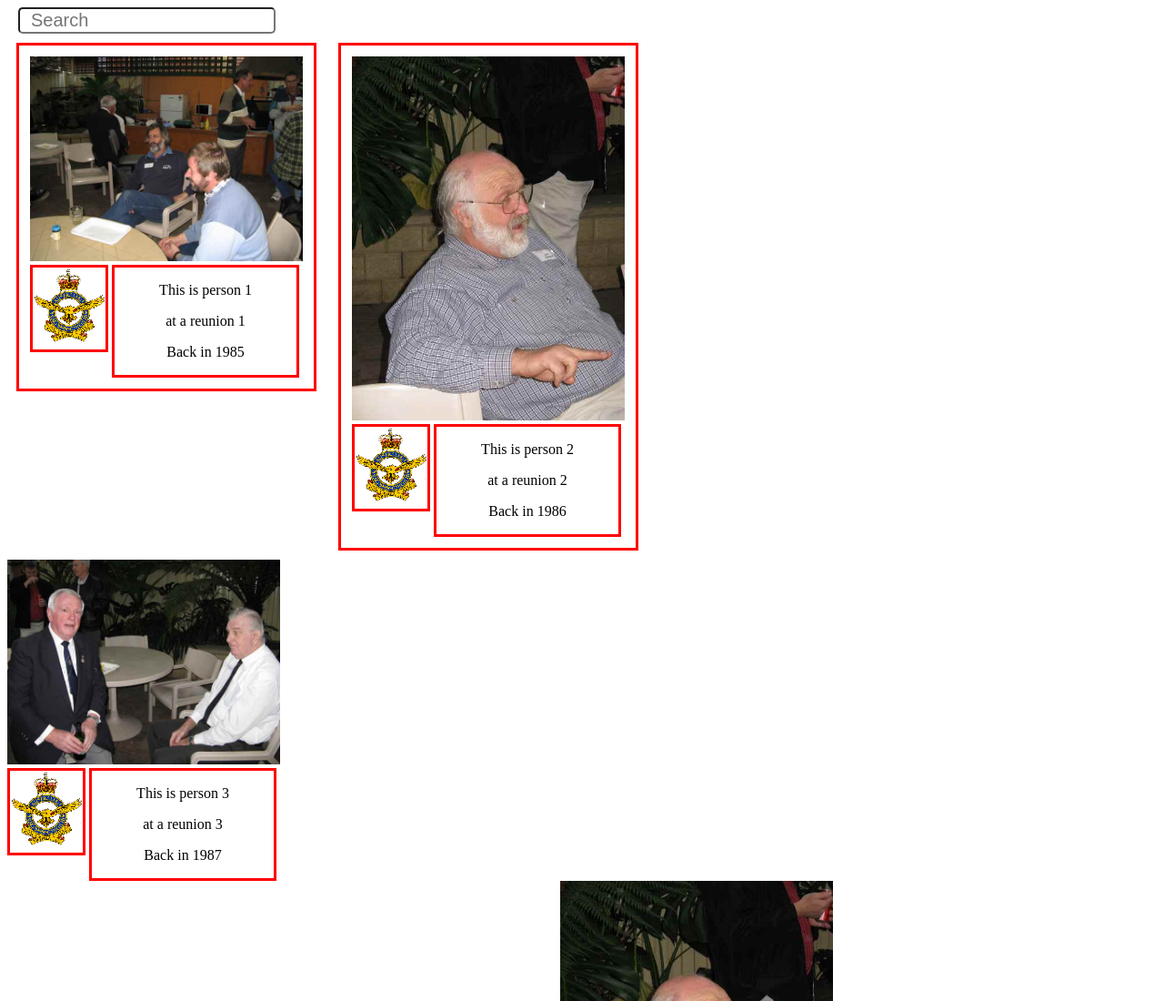
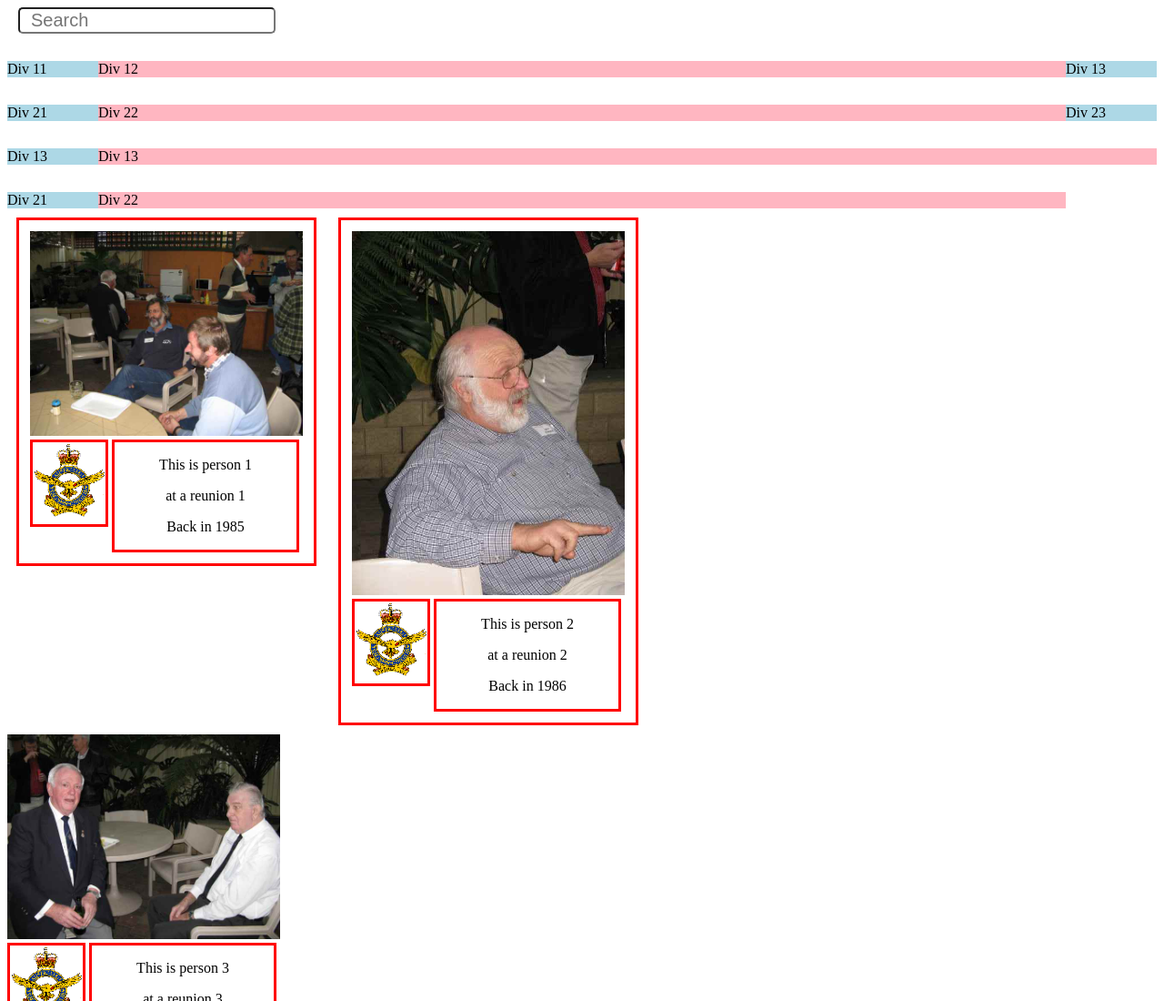
Before and after one commit to ijmckee07/TT_New, a plain HTML site: page youtube.html in a window 1280 px wide. Shown: the top 1100 px of the page at 91% size. Drawn offline with Linux system fonts and the light colour scheme.

Commit message:
Update youtube.html

```diff
--- a/youtube.html
+++ b/youtube.html
@@ -70,7 +70,52 @@
 <body>
 <input class="search-bar" type="text" placeholder="Search">
 
-  <div class="div-one">
+ <div style="
+ margin-top: 30px;
+ display: grid;
+ grid-template-columns: 100px 1fr 100px;">
+
+    <div style="background-color: lightblue;">Div 11</div>
+    <div style="background-color: lightpink;">Div 12</div>
+    <div style="background-color: lightblue;">Div 13</div>
+
+ </div>
+
+<div style="
+margin-top: 30px;
+ display: grid;
+ grid-template-columns: 100px 1fr 100px;">
+
+    <div style="background-color: lightblue;">Div 21</div>
+    <div style="background-color: lightpink;">Div 22</div>
+    <div style="background-color: lightblue;">Div 23</div>
+
+</div>
+
+<div style="
+ margin-top: 30px;
+ display: grid;
+ grid-template-columns: 100px 1fr;">
+
+    <div style="background-color: lightblue;">Div 13</div>
+    <div style="background-color: lightpink;">Div 13</div>
+
+
+</div>
+
+<div style="
+margin-top: 30px;
+ display: grid;
+ grid-template-columns: 100px 1fr 100px;">
+
+    <div style="background-color: lightblue;">Div 21</div>
+    <div style="background-color: lightpink;">Div 22</div>
+
+
+</div>
+
+
+<div class="div-one">
 
     <div>
         <img class="thumbnail" src="images/10-12-2008 041.jpg">
```
